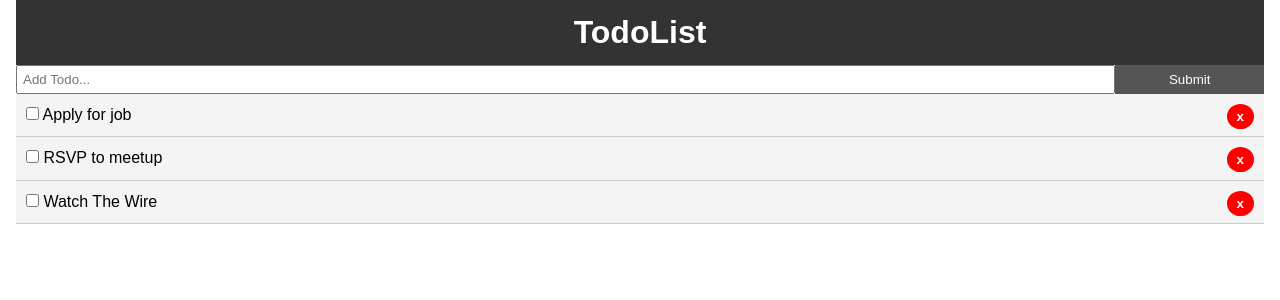
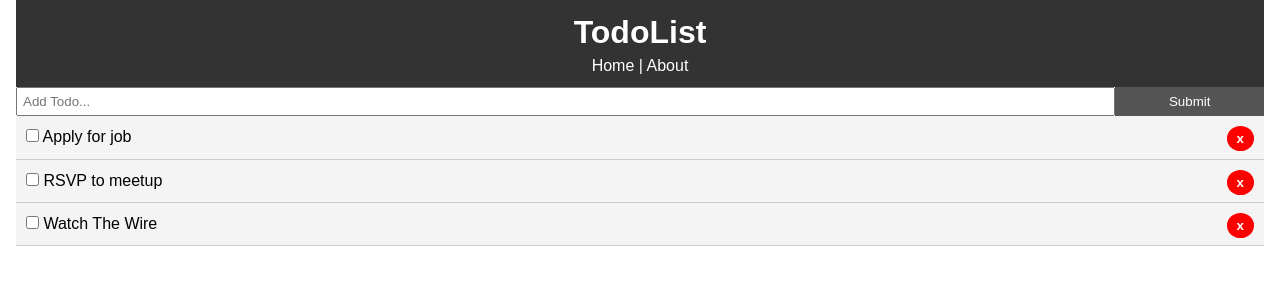
Before and after one commit to khwilo/react_crash_todo, a React (Create React App) app: page / in a window 1280 px wide. Shown: the top 300 px of the page. Built offline with nearby package versions, Linux system fonts and the light colour scheme.

Commit message:
Add home and about links

```diff
--- a/src/components/layout/Header.js
+++ b/src/components/layout/Header.js
@@ -1,9 +1,11 @@
 import React from 'react';
+import { Link } from 'react-router-dom';
 
 function Header() {
     return (
         <header style={headerStyle}>
             <h1>TodoList</h1>
+            <Link style={linkStyle} to="/">Home</Link> | <Link style={linkStyle} to="/about">About</Link>
         </header>
     )
 }
@@ -15,4 +17,9 @@ const headerStyle = {
     padding        : "10px"
 }
 
+const linkStyle = {
+    color         : "#fff",
+    textDecoration: "none"
+}
+
 export default Header;
```
